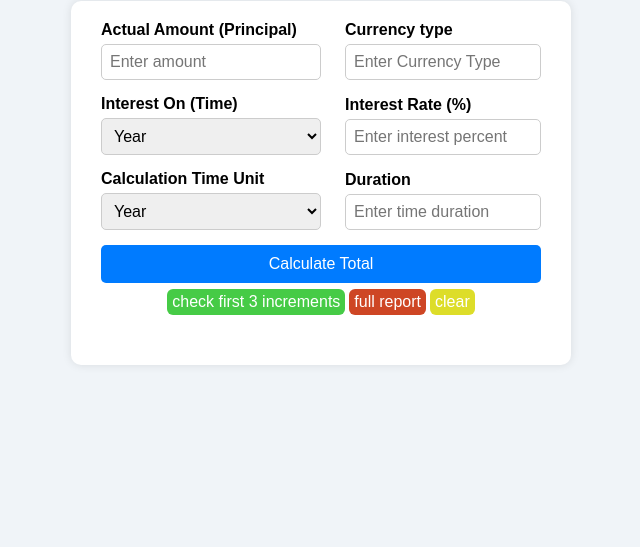
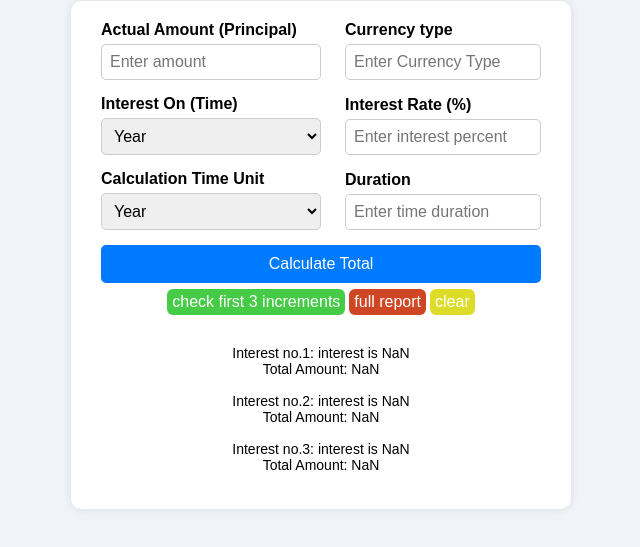
Before and after one commit to Prohor722/interest_calculator, a plain HTML site: page index.html in a window 1280 px wide. Both pictures are taken after a click on the link "full report". Shown: the part 115-662 px from the top of the page, without its empty margins (319-959 px from the left). Drawn offline with Linux system fonts and the light colour scheme.

Commit message:
issues are fixed

```diff
--- a/index.html
+++ b/index.html
@@ -373,7 +373,7 @@
     }
 
     function generateInterestReport(value=0){
-        const interestCicle = value ? getTimeOnInterest() : 3;
+        const interestCicle = value && getTimeOnInterest()>3 ? getTimeOnInterest() : 3;
         const principal = parseFloat(document.getElementById("amount").value);
         const rate = parseFloat(document.getElementById("interest").value);
         const moneyType = document.getElementById("money-type").value;
```
